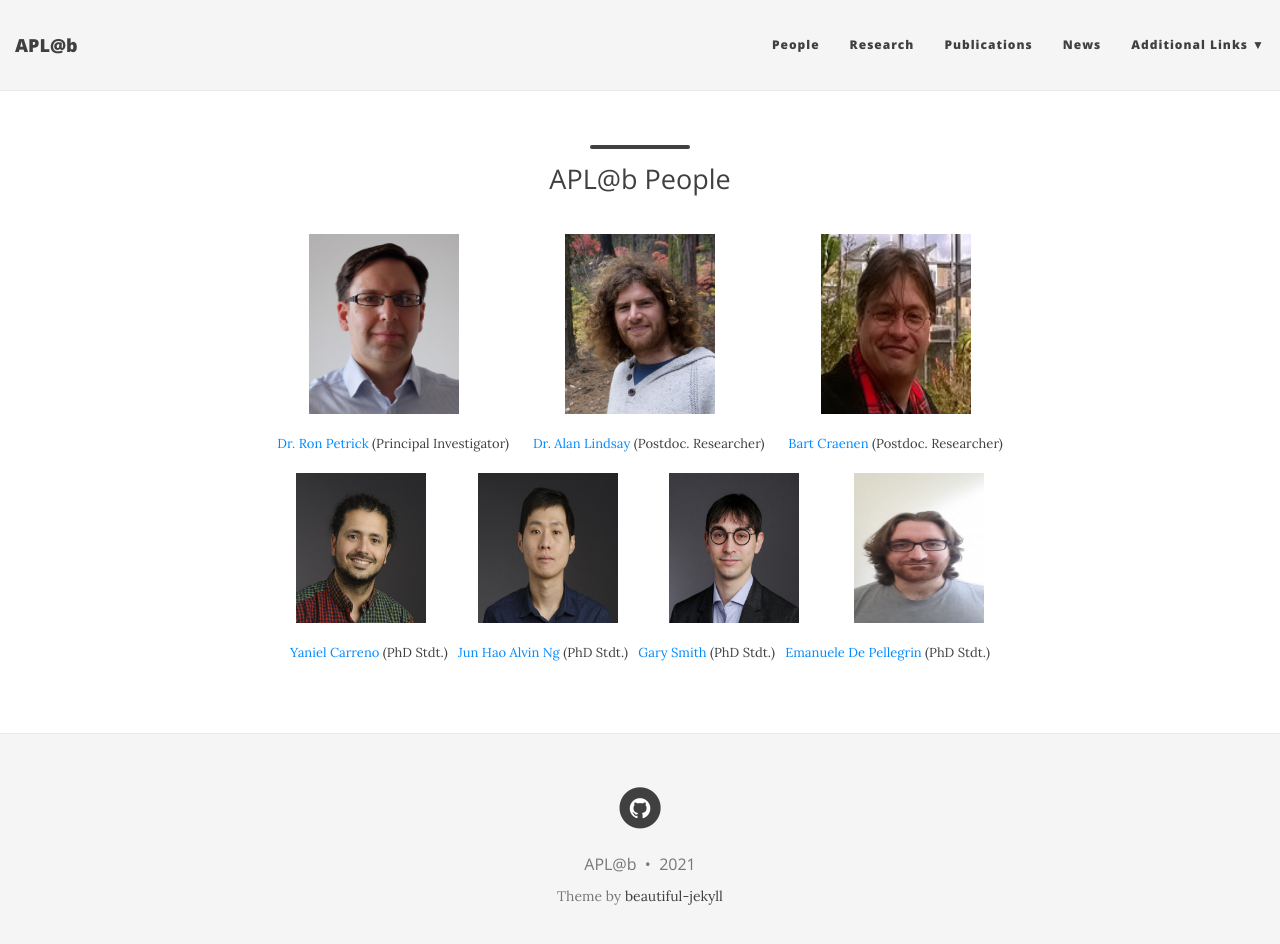
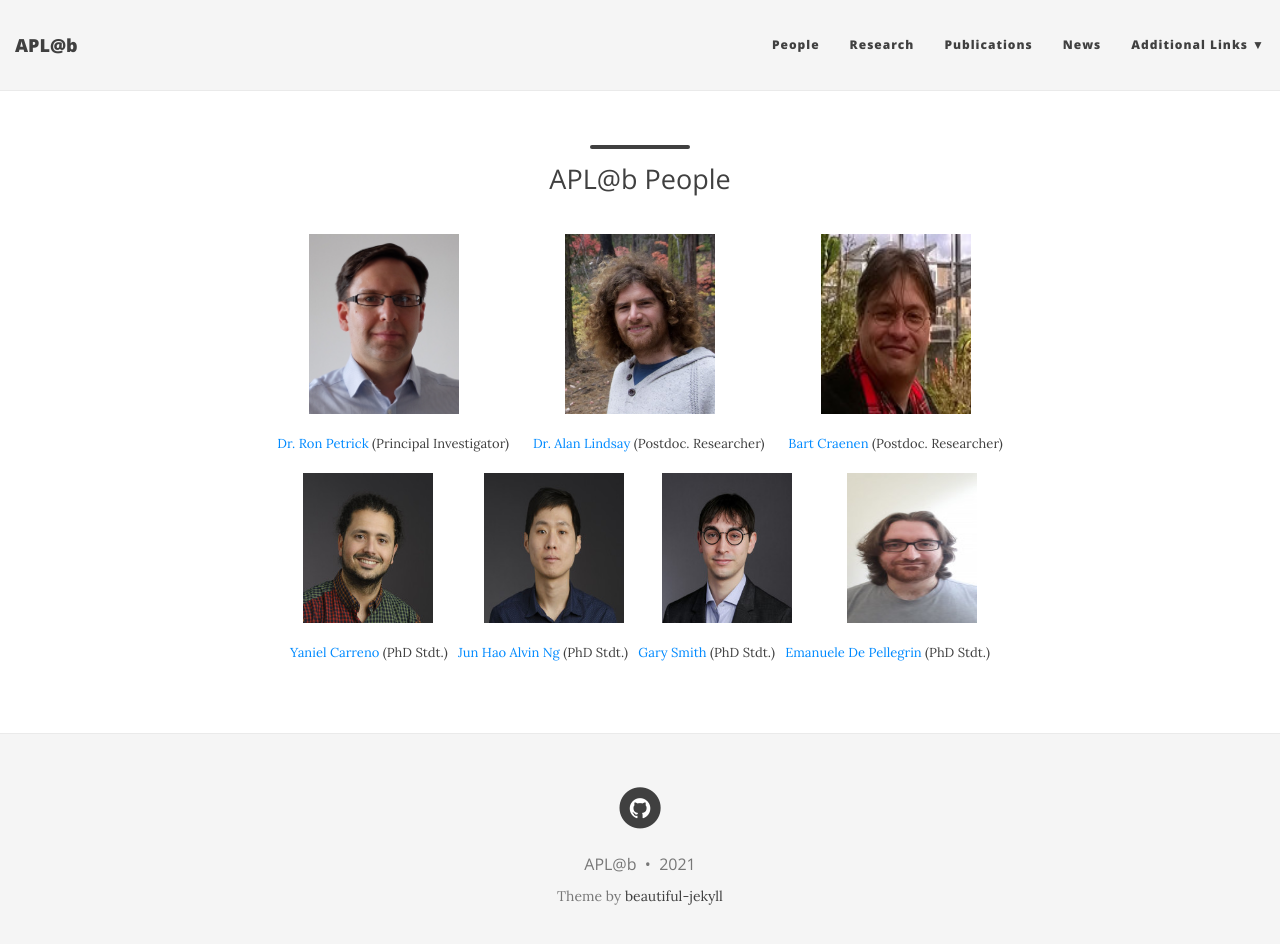
Before and after one commit to aplab2020/aplab2020.github.io, a Jekyll site: the page built from people.md, in a window 1280 px wide and 957 px high. Shown: the top 944 px of the window. Built offline with Jekyll 4.4.1, drawn with Linux system fonts in a browser that asks for light colours; nearby versions of some CDN libraries.

Commit message:
Update people.md

```diff
--- a/people.md
+++ b/people.md
@@ -18,7 +18,7 @@
 
 
 
-<p align="center"> <img src="/img/yaniel.jpg" align="center" width="130" height="150">  &nbsp; &nbsp;  &nbsp; &nbsp; &nbsp; &nbsp; &nbsp; <img src="/img/alvin.jpg" align="center" width="140" height="150">  &nbsp; &nbsp;  &nbsp; &nbsp; &nbsp;  &nbsp; &nbsp; <img src="/img/gary.jpg" align="center" width="130" height="150">  &nbsp;&nbsp;  &nbsp; &nbsp; &nbsp;  &nbsp; &nbsp;  &nbsp; <img src="/img/emanuelle.jpeg" align="center" width="130" height="150"></p>
+<p align="center"> <img src="/img/yaniel.jpg" align="center" width="130" height="150">  &nbsp; &nbsp;  &nbsp; &nbsp; &nbsp; &nbsp; &nbsp; <img src="/img/alvin.jpg" align="center" width="140" height="150">  &nbsp; &nbsp;  &nbsp; &nbsp; &nbsp; <img src="/img/gary.jpg" align="center" width="130" height="150">  &nbsp;&nbsp;  &nbsp; &nbsp; &nbsp;  &nbsp; &nbsp;  &nbsp; <img src="/img/emanuelle.jpeg" align="center" width="130" height="150"></p>
 
  <p align="center"> <a href="https://www.edinburgh-robotics.org/students/yaniel-carreno" style="float:">Yaniel Carreno</a> (PhD Stdt.) &nbsp;
  <a href="https://www.edinburgh-robotics.org/students/jun-hao-alvin-ng" style="float: ;">Jun Hao Alvin Ng</a> (PhD Stdt.)  &nbsp;
```
